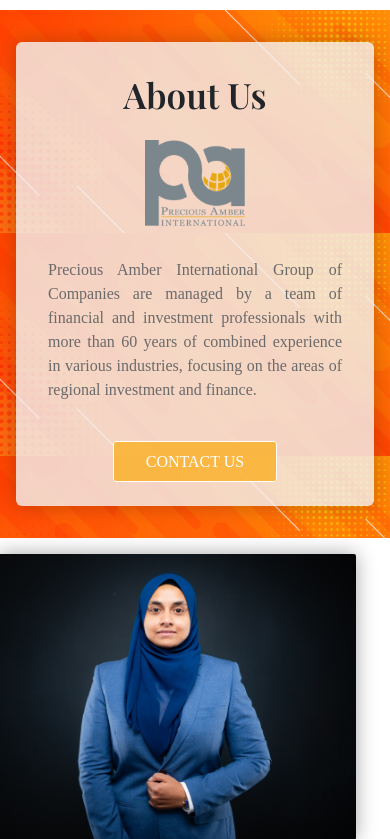
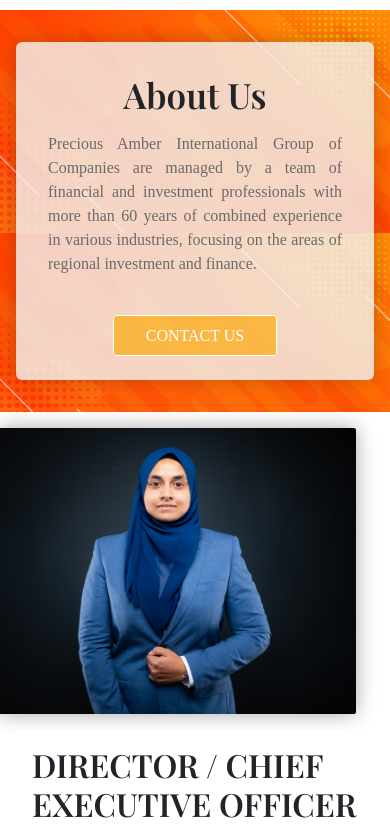
Before and after one commit to carineloo/p-amber-int, a PHP site: page /about.html in a window 390 px wide. Shown: the part 90-929 px from the top of the page. Run offline with PHP 8.4, Linux system fonts and the light colour scheme; some libraries are stand-ins or nearby versions; some web fonts are replaced.

Commit message:
mobile-responsive

```diff
--- a/public/scss/pages/_about.scss
+++ b/public/scss/pages/_about.scss
@@ -151,15 +151,15 @@
     }
     .about-top h1 {
         font-size: 35px;
+        margin-bottom: 1rem;
     }
     .about h1,
     .about-1 h1,
     .about-2 h1 {
         font-size: 30px;
     }
-    .about-top img {
-        width: 100px;
-        margin-bottom: 2rem;
+    .about-top .show-logo {
+        display: none;
     }
     .reena {
         margin: 1rem;
--- a/public/scss/pages/_contact.scss
+++ b/public/scss/pages/_contact.scss
@@ -106,8 +106,8 @@ form button[type="submit"] {
     border: 1px solid orange;
     border-radius: 5px;
     color: orange;
+    background-color: antiquewhite;
     text-align: center;
-    cursor: pointer;
     display: block;
     margin-top: 3px;
     margin-right: 0;
--- a/public/scss/style.css
+++ b/public/scss/style.css
@@ -216,6 +216,12 @@ p {
   }
   100% {
     transform: translateY(0);
+  }
+}
+
+@media screen and (max-width: 400px) {
+  .navbar-nav {
+    margin-right: 0;
   }
 }
 
@@ -510,15 +516,15 @@ footer p {
   }
   .about-top h1 {
     font-size: 35px;
+    margin-bottom: 1rem;
   }
   .about h1,
   .about-1 h1,
   .about-2 h1 {
     font-size: 30px;
   }
-  .about-top img {
-    width: 100px;
-    margin-bottom: 2rem;
+  .about-top .show-logo {
+    display: none;
   }
   .reena {
     margin: 1rem;
@@ -948,8 +954,8 @@ form button[type="submit"] {
   border: 1px solid orange;
   border-radius: 5px;
   color: orange;
+  background-color: antiquewhite;
   text-align: center;
-  cursor: pointer;
   display: block;
   margin-top: 3px;
   margin-right: 0;
--- a/public/scss/styling/_header.scss
+++ b/public/scss/styling/_header.scss
@@ -6,7 +6,6 @@
   width: 100%;
   z-index: 999;
   background: rgba(243, 243, 243, 0.986);
-//   border-bottom: 8px solid rgb(253, 203, 111);
   border-bottom-left-radius: 18px;
   border-bottom-right-radius: 18px;
 }
@@ -120,3 +119,10 @@
     transform: translateY(0);
   }
 }
+
+
+@media screen and (max-width: 400px) {
+    .navbar-nav {
+        margin-right: 0;
+      }
+}
```
Also changed, not shown: 1 other file.
